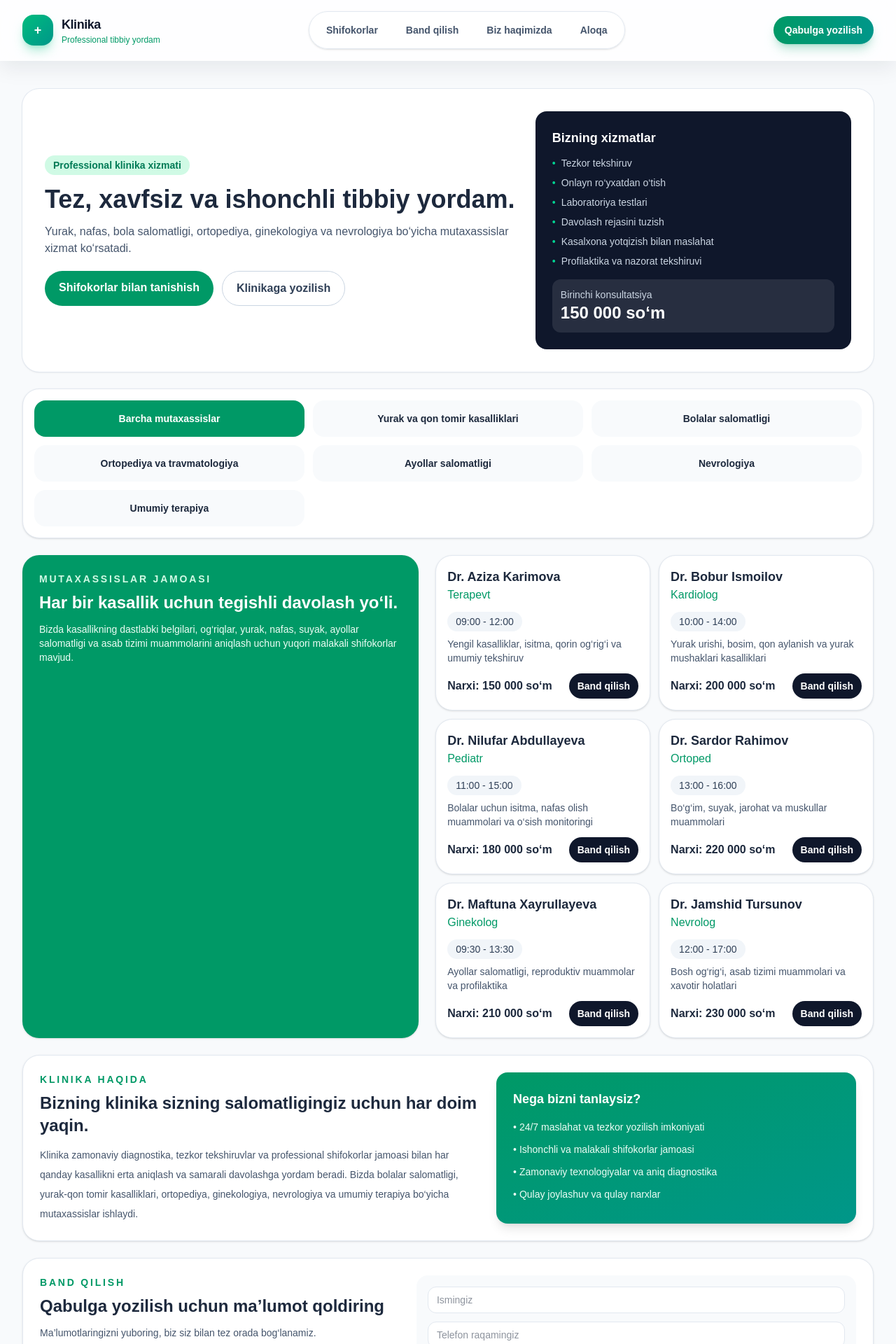
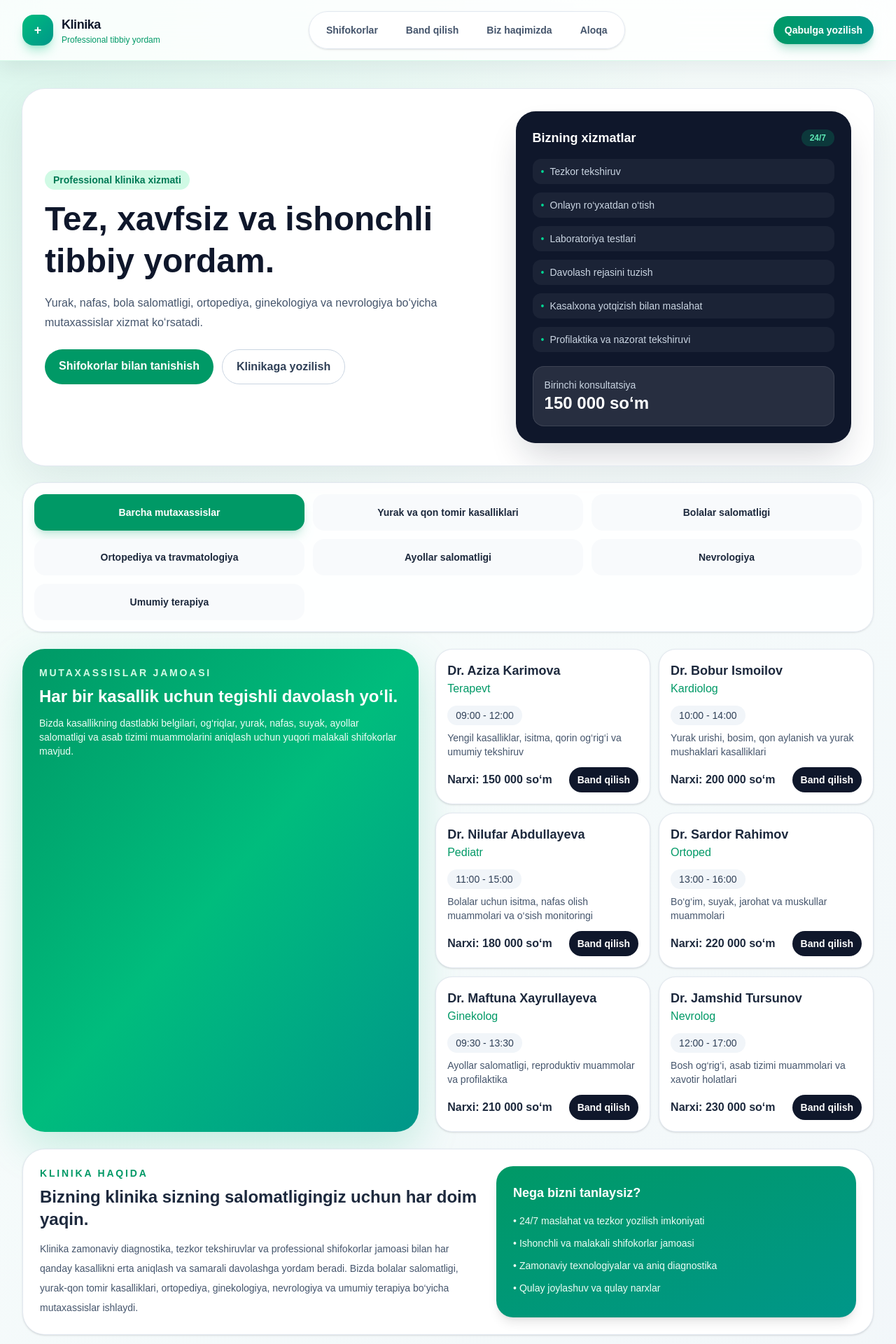
Before and after one commit to salimitdinovsardor-arch/lesson, a Next.js app: page / in a window 1280 px wide. Shown: the top 1920 px of the page at 70% size. Built offline with nearby package versions, Linux system fonts and the light colour scheme.

Commit message:
first committ

```diff
--- a/pages/index.jsx
+++ b/pages/index.jsx
@@ -142,8 +142,11 @@ export default function Home() {
         />
       </Head>
 
-      <main id="top" className="min-h-screen bg-slate-50 text-slate-800">
-        <header className="sticky top-0 z-20 border-b border-white/30 bg-white/80 shadow-[0_10px_30px_rgba(15,23,42,0.08)] backdrop-blur-xl">
+      <main
+        id="top"
+        className="min-h-screen bg-[radial-gradient(circle_at_top_left,_rgba(16,185,129,0.12),_transparent_35%),linear-gradient(135deg,_#f8fffc_0%,_#f1f5f9_100%)] text-slate-800"
+      >
+        <header className="sticky top-0 z-20 border-b border-emerald-100/80 bg-white/80 shadow-[0_10px_30px_rgba(15,23,42,0.08)] backdrop-blur-xl">
           <div className="mx-auto flex max-w-7xl items-center justify-between px-6 py-4 lg:px-8">
             <a href="#top" className="flex items-center gap-3">
               <span className="flex h-11 w-11 items-center justify-center rounded-2xl bg-linear-to-br from-emerald-500 to-teal-600 text-lg font-black text-white shadow-lg shadow-emerald-500/30">
@@ -196,22 +199,23 @@ export default function Home() {
         </header>
 
         <section className="mx-auto flex max-w-7xl flex-col gap-6 px-6 py-8 lg:px-8 lg:py-10">
-          <div className="grid items-center gap-6 rounded-3xl bg-white p-6 shadow-sm ring-1 ring-slate-200 lg:grid-cols-[1.2fr_0.8fr] lg:p-8">
-            <div>
+          <div className="grid items-center gap-6 overflow-hidden rounded-[32px] bg-white p-6 shadow-[0_20px_60px_rgba(15,23,42,0.08)] ring-1 ring-slate-200 lg:grid-cols-[1.15fr_0.85fr] lg:p-8">
+            <div className="relative">
+              <div className="absolute inset-0 -z-10 rounded-full bg-emerald-100/70 blur-3xl" />
               <p className="mb-3 inline-flex rounded-full bg-emerald-100 px-3 py-1 text-sm font-semibold text-emerald-700">
                 Professional klinika xizmati
               </p>
-              <h1 className="text-3xl font-bold leading-tight sm:text-4xl">
+              <h1 className="text-3xl font-black leading-tight text-slate-900 sm:text-4xl lg:text-5xl">
                 Tez, xavfsiz va ishonchli tibbiy yordam.
               </h1>
-              <p className="mt-3 max-w-2xl text-base text-slate-600">
+              <p className="mt-4 max-w-2xl text-base leading-7 text-slate-600">
                 Yurak, nafas, bola salomatligi, ortopediya, ginekologiya va
                 nevrologiya bo‘yicha mutaxassislar xizmat ko‘rsatadi.
               </p>
-              <div className="mt-5 flex flex-wrap gap-3">
+              <div className="mt-6 flex flex-wrap gap-3">
                 <a
                   href="#doctors"
-                  className="rounded-full bg-emerald-600 px-5 py-3 font-semibold text-white transition hover:bg-emerald-700"
+                  className="rounded-full bg-emerald-600 px-5 py-3 font-semibold text-white transition hover:-translate-y-0.5 hover:bg-emerald-700"
                 >
                   Shifokorlar bilan tanishish
                 </a>
@@ -224,31 +228,39 @@ export default function Home() {
               </div>
             </div>
 
-            <div className="rounded-2xl bg-slate-900 p-6 text-white">
-              <h2 className="text-lg font-semibold">Bizning xizmatlar</h2>
-              <ul className="mt-3 space-y-2 text-sm text-slate-300">
+            <div className="rounded-[28px] bg-slate-900 p-6 text-white shadow-2xl shadow-slate-900/20">
+              <div className="flex items-center justify-between">
+                <h2 className="text-lg font-semibold">Bizning xizmatlar</h2>
+                <span className="rounded-full bg-emerald-500/20 px-3 py-1 text-xs font-semibold text-emerald-300">
+                  24/7
+                </span>
+              </div>
+              <ul className="mt-4 space-y-3 text-sm text-slate-300">
                 {services.map((item) => (
-                  <li key={item} className="flex items-center gap-2">
+                  <li
+                    key={item}
+                    className="flex items-center gap-2 rounded-xl bg-white/5 px-3 py-2"
+                  >
                     <span className="text-emerald-400">•</span>
                     <span>{item}</span>
                   </li>
                 ))}
               </ul>
-              <div className="mt-4 rounded-xl bg-white/10 p-3">
+              <div className="mt-5 rounded-2xl border border-white/10 bg-white/10 p-4">
                 <p className="text-sm text-slate-300">Birinchi konsultatsiya</p>
                 <p className="text-2xl font-bold">150 000 so‘m</p>
               </div>
             </div>
           </div>
 
-          <section className="grid gap-3 rounded-3xl border border-slate-200 bg-white p-4 shadow-sm md:grid-cols-3">
+          <section className="grid gap-3 rounded-[28px] border border-slate-200 bg-white/90 p-4 shadow-sm backdrop-blur md:grid-cols-3">
             <button
               type="button"
               onClick={() => setActiveSpecialty("all")}
               className={`rounded-2xl p-4 text-center text-sm font-semibold transition ${
                 activeSpecialty === "all"
-                  ? "bg-emerald-600 text-white"
-                  : "bg-slate-50 text-slate-800"
+                  ? "bg-emerald-600 text-white shadow-lg shadow-emerald-600/20"
+                  : "bg-slate-50 text-slate-800 hover:bg-emerald-50"
               }`}
             >
               Barcha mutaxassislar
@@ -260,8 +272,8 @@ export default function Home() {
                 onClick={() => setActiveSpecialty(item.key)}
                 className={`rounded-2xl p-4 text-center text-sm font-semibold transition ${
                   activeSpecialty === item.key
-                    ? "bg-emerald-600 text-white"
-                    : "bg-slate-50 text-slate-800"
+                    ? "bg-emerald-600 text-white shadow-lg shadow-emerald-600/20"
+                    : "bg-slate-50 text-slate-800 hover:bg-emerald-50"
                 }`}
               >
                 {item.title}
@@ -273,7 +285,7 @@ export default function Home() {
             id="doctors"
             className="grid gap-6 lg:grid-cols-[0.95fr_1.05fr]"
           >
-            <div className="rounded-3xl bg-emerald-600 p-6 text-white shadow-sm">
+            <div className="rounded-[32px] bg-gradient-to-br from-emerald-600 via-emerald-500 to-teal-600 p-6 text-white shadow-[0_20px_60px_rgba(16,185,129,0.22)]">
               <p className="text-sm font-semibold uppercase tracking-[0.2em] text-emerald-100">
                 Mutaxassislar jamoasi
               </p>
@@ -296,7 +308,7 @@ export default function Home() {
                 filteredDoctors.map((doctor) => (
                   <article
                     key={doctor.name}
-                    className="rounded-3xl border border-slate-200 bg-white p-4 shadow-sm"
+                    className="rounded-[24px] border border-slate-200 bg-white p-4 shadow-sm transition hover:-translate-y-1 hover:shadow-lg"
                   >
                     <div className="flex flex-col gap-3">
                       <div>
@@ -327,7 +339,7 @@ export default function Home() {
 
           <section
             id="about"
-            className="rounded-3xl border border-slate-200 bg-white p-6 shadow-sm"
+            className="rounded-[32px] border border-slate-200 bg-white p-6 shadow-sm"
           >
             <div className="grid gap-6 lg:grid-cols-[1.1fr_0.9fr]">
               <div>
@@ -346,7 +358,7 @@ export default function Home() {
                   mutaxassislar ishlaydi.
                 </p>
               </div>
-              <div className="rounded-2xl bg-linear-to-br from-emerald-600 to-teal-600 p-6 text-white shadow-lg">
+              <div className="rounded-[24px] bg-linear-to-br from-emerald-600 to-teal-600 p-6 text-white shadow-lg">
                 <h3 className="text-lg font-semibold">Nega bizni tanlaysiz?</h3>
                 <ul className="mt-4 space-y-3 text-sm text-emerald-50">
                   <li>• 24/7 maslahat va tezkor yozilish imkoniyati</li>
@@ -360,7 +372,7 @@ export default function Home() {
 
           <section
             id="booking"
-            className="rounded-3xl border border-slate-200 bg-white p-6 shadow-sm"
+            className="rounded-[32px] border border-slate-200 bg-white p-6 shadow-sm"
           >
             <div className="grid gap-6 lg:grid-cols-[0.9fr_1.1fr]">
               <div>
@@ -376,7 +388,7 @@ export default function Home() {
                 </p>
               </div>
               <form
-                className="grid gap-3 rounded-2xl bg-slate-50 p-4"
+                className="grid gap-3 rounded-[24px] bg-slate-50 p-4"
                 onSubmit={handleSubmit}
               >
                 <input
@@ -437,7 +449,7 @@ export default function Home() {
 
           <section
             id="contact"
-            className="rounded-3xl border border-slate-200 bg-white p-6 shadow-sm"
+            className="rounded-[32px] border border-slate-200 bg-white p-6 shadow-sm"
           >
             <div className="grid gap-8 lg:grid-cols-[1fr_0.8fr]">
               <div>
@@ -452,7 +464,7 @@ export default function Home() {
                   08:00 dan 20:00 gacha.
                 </p>
               </div>
-              <div className="rounded-2xl bg-slate-900 p-6 text-white">
+              <div className="rounded-[24px] bg-slate-900 p-6 text-white shadow-lg shadow-slate-900/20">
                 <p className="text-sm text-slate-300">Telefon</p>
                 <a
                   href="tel:+998901112233"
```
